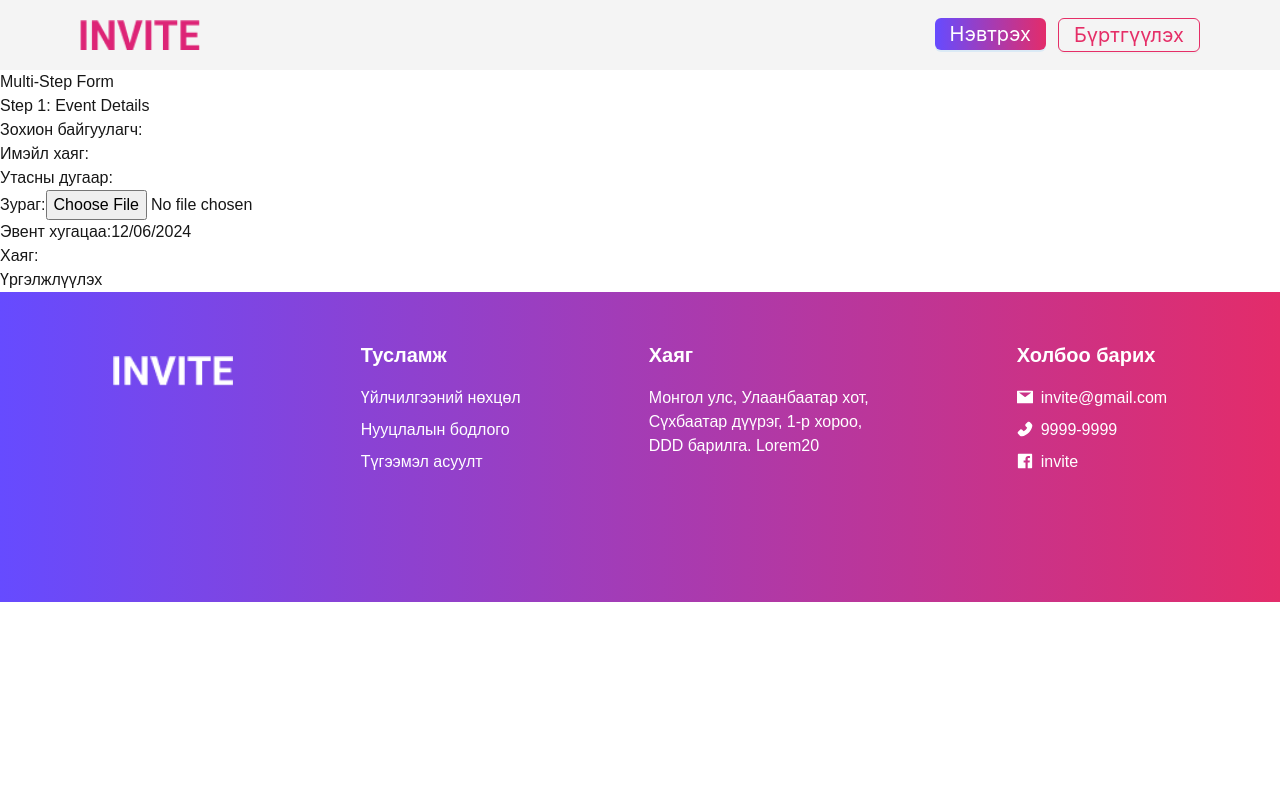
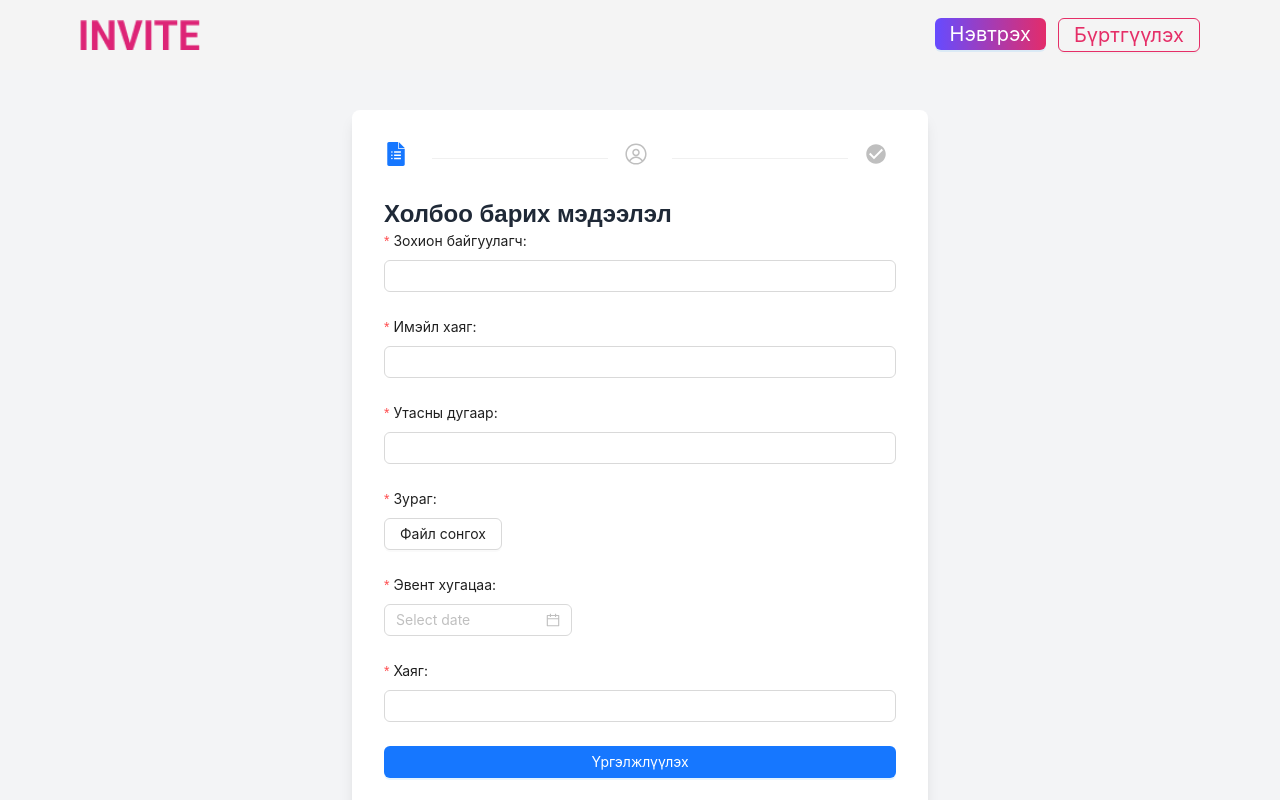
Before and after one commit to tsolmonsq/invite, a Next.js app: page /create-event in a window 1280 px wide. Shown: the top 800 px of the page. Built offline with nearby package versions, Linux system fonts and the light colour scheme.

Commit message:
done step form

```diff
--- a/app/create-event/page.tsx
+++ b/app/create-event/page.tsx
@@ -4,7 +4,6 @@ import Form from "@/components/step-form/Form";
 export default function CreateEvent() {
   return (
     <div>
-      <h1>Multi-Step Form</h1>
       <Form />
     </div>
   );
--- a/components/step-form/Form.tsx
+++ b/components/step-form/Form.tsx
@@ -1,31 +1,76 @@
-"use client"
-import React, { useState } from 'react';
-import Step1 from './Step1';
-import Step2 from './Step2';
-import Step3 from './Step3';
+"use client";
+import React, { useState } from "react";
+import { Steps } from "antd";
+import Step1 from "./Step1";
+import Step2 from "./Step2";
+import Step3 from "./Step3";
+import { SiGoogleforms } from "react-icons/si";
+import { RxAvatar } from "react-icons/rx";
+import { IoMdCheckmarkCircle } from "react-icons/io";
+
+const { Step } = Steps;
 
 const Form = () => {
   const [step, setStep] = useState(1);
   const [formData, setFormData] = useState({
-    organizer: '',
-    email: '',
-    phone: '',
+    organizer: "",
+    email: "",
+    phone: "",
     image: null,
     eventDate: new Date(),
-    address: '',
+    address: "",
     guests: [],
   });
 
   const nextStep = () => setStep(step + 1);
+  const prevStep = () => setStep(step - 1);
   const submitForm = () => {
-    alert('Form submitted');
+    alert("Form submitted");
   };
 
   return (
-    <div>
-      {step === 1 && <Step1 formData={formData} setFormData={setFormData} nextStep={nextStep} />}
-      {step === 2 && <Step2 formData={formData} setFormData={setFormData} nextStep={nextStep} />}
-      {step === 3 && <Step3 formData={formData} submitForm={submitForm} />}
+    <div className="min-h-screen flex items-center justify-center bg-gray-100 py-10 px-5">
+      <div className="bg-white shadow-lg rounded-lg p-8 max-w-xl w-full">
+        {/* Step Indicator */}
+        <Steps current={step - 1} className="mb-8">
+          <Step icon={<span><SiGoogleforms /></span>} />
+          <Step  icon={<span><RxAvatar /></span>} />
+          <Step  icon={<span><IoMdCheckmarkCircle /></span>} />
+        </Steps>
+
+        {/* Step Content */}
+        <div>
+          {step === 1 && (
+            <Step1 formData={formData} setFormData={setFormData} nextStep={nextStep} />
+          )}
+          {step === 2 && (
+            <Step2 formData={formData} setFormData={setFormData} nextStep={nextStep} />
+          )}
+          {step === 3 && (
+            <Step3 formData={formData} submitForm={submitForm} />
+          )}
+        </div>
+
+        {/* Navigation Buttons */}
+        <div className="flex justify-between mt-6">
+          {step > 1 && (
+            <button
+              onClick={prevStep}
+              className="bg-gray-300 hover:bg-gray-400 text-gray-700 py-2 px-4 rounded"
+            >
+              Буцах
+            </button>
+          )}
+          {step < 3 && (
+            <button
+              onClick={nextStep}
+              className="bg-blue-500 hover:bg-blue-600 text-white py-2 px-4 rounded"
+            >
+              Үргэлжлүүлэх
+            </button>
+          )}
+        </div>
+      </div>
     </div>
   );
 };
--- a/components/step-form/Step1.tsx
+++ b/components/step-form/Step1.tsx
@@ -1,67 +1,77 @@
-import React from 'react';
-import DatePicker from 'react-datepicker';
-import 'react-datepicker/dist/react-datepicker.css';
+import React from "react";
+import { Form, Input, Button, DatePicker, Upload } from "antd";
+import type { UploadFile } from "antd/es/upload/interface";
+import dayjs from "dayjs";
 
-const Step1 = ({ formData, setFormData, nextStep } : { formData: any, setFormData: any, nextStep: any }) => {
+const Step1 = ({ formData, setFormData, nextStep }: { formData: any, setFormData: any, nextStep: any }) => {
+  const [file, setFile] = React.useState<UploadFile | null>(null);
+
+  const handleFileChange = (info: any) => {
+    const { file } = info;
+    setFile(file);
+    setFormData({ ...formData, image: file });
+  };
+
   return (
-    <div>
-      <h2>Step 1: Event Details</h2>
-      <form onSubmit={(e) => { e.preventDefault(); nextStep(); }}>
-        <div>
-          <label>Зохион байгуулагч:</label>
-          <input
-            type="text"
+    <>
+    <h2 className="text-2xl font-semibold text-gray-800">Холбоо барих мэдээлэл</h2>
+    <Form
+      layout="vertical"
+      onFinish={nextStep}
+      className="space-y-6"
+    >
+      <Form.Item label="Зохион байгуулагч:" name="organizer" rules={[{ required: true, message: "Зохион байгуулагчийн нэрийг оруулна уу!" }]}>
+        <Input
           value={formData.organizer}
           onChange={(e) => setFormData({ ...formData, organizer: e.target.value })}
-            required
         />
-        </div>
-        <div>
-          <label>Имэйл хаяг:</label>
-          <input
-            type="email"
+      </Form.Item>
+
+      <Form.Item label="Имэйл хаяг:" name="email" rules={[{ required: true, type: "email", message: "Баталгаат имэйл оруулна уу!" }]}>
+        <Input
           value={formData.email}
           onChange={(e) => setFormData({ ...formData, email: e.target.value })}
-            required
         />
-        </div>
-        <div>
-          <label>Утасны дугаар:</label>
-          <input
-            type="tel"
+      </Form.Item>
+
+      <Form.Item label="Утасны дугаар:" name="phone" rules={[{ required: true, message: "Утасны дугаараа оруулна уу!" }]}>
+        <Input
           value={formData.phone}
           onChange={(e) => setFormData({ ...formData, phone: e.target.value })}
-            required
         />
-        </div>
-        <div>
-          <label>Зураг:</label>
-          <input
-            type="file"
+      </Form.Item>
 
-            required
+      <Form.Item label="Зураг:" name="image" rules={[{ required: true, message: "Зураг оруулна уу!" }]}>
+        <Upload beforeUpload={() => false} onChange={handleFileChange}>
+          <Button>Файл сонгох</Button>
+        </Upload>
+      </Form.Item>
+
+      <Form.Item label="Эвент хугацаа:" name="eventDate" rules={[{ required: true, message: "Эвентийн хугацааг сонгоно уу!" }]}>
+        <DatePicker
+          value={formData.eventDate ? dayjs(formData.eventDate) : null}
+          onChange={(date) => setFormData({ ...formData, eventDate: date })}
         />
-        </div>
-        <div>
-          <label>Эвент хугацаа:</label>
-          <DatePicker
-            selected={formData.eventDate}
-            onChange={(date) => setFormData({ ...formData, eventDate: date })}
-            required
-          />
-        </div>
-        <div>
-          <label>Хаяг:</label>
-          <input
-            type="text"
+      </Form.Item>
+
+      <Form.Item label="Хаяг:" name="address" rules={[{ required: true, message: "Хаягаа оруулна уу!" }]}>
+        <Input
           value={formData.address}
           onChange={(e) => setFormData({ ...formData, address: e.target.value })}
-            required
         />
-        </div>
-        <button type="submit">Үргэлжлүүлэх</button>
-      </form>
-    </div>
+      </Form.Item>
+
+      <Form.Item>
+        <Button
+          type="primary"
+          htmlType="submit"
+          className="w-full"
+        >
+          Үргэлжлүүлэх
+        </Button>
+      </Form.Item>
+    </Form>
+    </>
   );
 };
 
--- a/components/step-form/Step2.tsx
+++ b/components/step-form/Step2.tsx
@@ -1,88 +1,132 @@
-import React, { useState } from 'react';
-import Modal from 'react-modal';
+import React, { useState } from "react";
+import { Modal, Table, Form, Input, Button } from "antd";
 
-const Step2 = ({ formData, setFormData, nextStep } : { formData: any, setFormData: any, nextStep: any }) => {
-  const [modalIsOpen, setModalIsOpen] = useState(false);
-  const [guestData, setGuestData] = useState({ email: '', surname: '', name: '', phone: '' });
+const Step2 = ({
+  formData,
+  setFormData,
+  nextStep,
+}: {
+  formData: any;
+  setFormData: any;
+  nextStep: any;
+}) => {
+  const [modalVisible, setModalVisible] = useState(false);
+  const [guestData, setGuestData] = useState({ email: "", surname: "", name: "", phone: "" });
 
   const handleAddGuest = () => {
     setFormData({
       ...formData,
       guests: [...formData.guests, guestData],
     });
-    setModalIsOpen(false);
-    setGuestData({ email: '', surname: '', name: '', phone: '' });
+    setModalVisible(false);
+    setGuestData({ email: "", surname: "", name: "", phone: "" });
   };
 
+  const columns = [
+    {
+      title: "Имэйл хаяг",
+      dataIndex: "email",
+      key: "email",
+    },
+    {
+      title: "Овог",
+      dataIndex: "surname",
+      key: "surname",
+    },
+    {
+      title: "Нэр",
+      dataIndex: "name",
+      key: "name",
+    },
+    {
+      title: "Утасны дугаар",
+      dataIndex: "phone",
+      key: "phone",
+    },
+  ];
+
   return (
-    <div>
-      <h2>Step 2: Add Guests</h2>
-      <button onClick={() => setModalIsOpen(true)}>Зочид нэмэх</button>
-      <table>
-        <thead>
-          <tr>
-            <th>Имэйл хаяг</th>
-            <th>Овог</th>
-            <th>Нэр</th>
-            <th>Утасны дугаар</th>
-          </tr>
-        </thead>
-        <tbody>
-          {formData.guests.map((guest: any, index: any) => (
-            <tr key={index}>
-              <td>{guest.email}</td>
-              <td>{guest.surname}</td>
-              <td>{guest.name}</td>
-              <td>{guest.phone}</td>
-            </tr>
-          ))}
-        </tbody>
-      </table>
-
-      <Modal isOpen={modalIsOpen} onRequestClose={() => setModalIsOpen(false)}>
-        <h2>Зочны мэдээлэл оруулах</h2>
-        <form onSubmit={(e) => { e.preventDefault(); handleAddGuest(); }}>
-          <div>
-            <label>Имэйл хаяг:</label>
-            <input
-              type="email"
+    <div className="space-y-6">
+      <h2 className="text-2xl font-semibold text-gray-800">Зочид</h2>
+      <Button
+        type="primary"
+        onClick={() => setModalVisible(true)}
+        className="mb-4"
+      >
+        Зочид нэмэх
+      </Button>
+      <Table
+        dataSource={formData.guests}
+        columns={columns}
+        rowKey={(record, index) => (index !== undefined ? index.toString() : '0')}
+        bordered
+        pagination={false}
+      />
+      <Modal
+        title="Зочны мэдээлэл оруулах"
+        visible={modalVisible}
+        onCancel={() => setModalVisible(false)}
+        footer={null}
+      >
+        <Form
+          layout="vertical"
+          onFinish={handleAddGuest}
+        >
+          <Form.Item
+            label="Имэйл хаяг"
+            name="email"
+            rules={[{ required: true, message: "Имэйл хаяг оруулна уу!" }]}
+          >
+            <Input
               value={guestData.email}
               onChange={(e) => setGuestData({ ...guestData, email: e.target.value })}
-              required
             />
-          </div>
-          <div>
-            <label>Овог:</label>
-            <input
-              type="text"
+          </Form.Item>
+          <Form.Item
+            label="Овог"
+            name="surname"
+            rules={[{ required: true, message: "Овгоо оруулна уу!" }]}
+          >
+            <Input
               value={guestData.surname}
               onChange={(e) => setGuestData({ ...guestData, surname: e.target.value })}
-              required
             />
-          </div>
-          <div>
-            <label>Нэр:</label>
-            <input
-              type="text"
+          </Form.Item>
+          <Form.Item
+            label="Нэр"
+            name="name"
+            rules={[{ required: true, message: "Нэрээ оруулна уу!" }]}
+          >
+            <Input
               value={guestData.name}
               onChange={(e) => setGuestData({ ...guestData, name: e.target.value })}
-              required
             />
-          </div>
-          <div>
-            <label>Утасны дугаар:</label>
-            <input
-              type="tel"
+          </Form.Item>
+          <Form.Item
+            label="Утасны дугаар"
+            name="phone"
+            rules={[{ required: true, message: "Утасны дугаараа оруулна уу!" }]}
+          >
+            <Input
               value={guestData.phone}
               onChange={(e) => setGuestData({ ...guestData, phone: e.target.value })}
-              required
             />
+          </Form.Item>
+          <div className="flex justify-end space-x-2">
+            <Button onClick={() => setModalVisible(false)}>Болих</Button>
+            <Button type="primary" htmlType="submit">
+              OK
+            </Button>
           </div>
-          <button type="submit">OK</button>
-        </form>
+        </Form>
       </Modal>
-
-      <button onClick={nextStep}>Үргэлжлүүлэх</button>
+      <Button
+        type="primary"
+        className="w-full bg-green-500 hover:bg-green-600 text-white"
+        onClick={nextStep}
+      >
+        Үргэлжлүүлэх
+      </Button>
     </div>
   );
 };
--- a/components/step-form/Step3.tsx
+++ b/components/step-form/Step3.tsx
@@ -1,16 +1,51 @@
-import React from 'react';
+import React from "react";
+import { Card, Typography, Button } from "antd";
 
-const Step3 = ({ formData, submitForm } : { formData: any, submitForm: any }) => {
+const { Title, Text } = Typography;
+
+const Step3 = ({
+  formData = { organizer: '', eventDate: null, address: '', guests: [] },
+  submitForm = () => {},
+}: {
+  formData: any;
+  submitForm: any;
+}) => {
+  const formattedDate = formData.eventDate
+    ? new Date(formData.eventDate).toLocaleDateString('en-US')
+    : 'N/A';
+
   return (
-    <div>
-      <h2>Step 3: Summary</h2>
-      <div>
-        <p><strong>Эвентийн нэр:</strong> {formData.organizer}</p>
-        <p><strong>Огноо:</strong> {formData.eventDate.toLocaleDateString()}</p>
-        <p><strong>Байршил:</strong> {formData.address}</p>
-        <p><strong>Урилга илгээх зочдын тоо:</strong> {formData.guests.length}</p>
-      </div>
-      <button onClick={submitForm}>Илгээх</button>
+    <div className="space-y-6">
+      <Card
+        bordered
+        style={{
+          borderRadius: "8px",
+          boxShadow: "0 4px 8px rgba(0, 0, 0, 0.1)",
+        }}
+      >
+        <div style={{ marginBottom: "16px" }}>
+          <Text strong>Эвентийн нэр:</Text> <Text>{formData.organizer || 'N/A'}</Text>
+        </div>
+        <div style={{ marginBottom: "16px" }}>
+          <Text strong>Огноо:</Text> <Text>{formattedDate}</Text>
+        </div>
+        <div style={{ marginBottom: "16px" }}>
+          <Text strong>Байршил:</Text> <Text>{formData.address || 'N/A'}</Text>
+        </div>
+        <div style={{ marginBottom: "16px" }}>
+          <Text strong>Урилга илгээх зочдын тоо:</Text>{" "}
+          <Text>{formData.guests?.length || 0}</Text>
+        </div>
+      </Card>
+      <Button
+        type="primary"
+        size="large"
+        block
+        style={{ borderRadius: "8px" }}
+        onClick={submitForm}
+      >
+        Илгээх
+      </Button>
     </div>
   );
 };
--- a/package.json
+++ b/package.json
@@ -17,6 +17,7 @@
     "react-cookie": "^7.2.2",
     "react-datepicker": "^7.5.0",
     "react-dom": "^18.3.1",
+    "react-icons": "^5.4.0",
     "react-modal": "^3.16.1"
   },
   "devDependencies": {
```
Also changed, not shown: 1 other file (tests, documents, lock files or other folders). Lines whose indentation alone changed are shown as unchanged.
